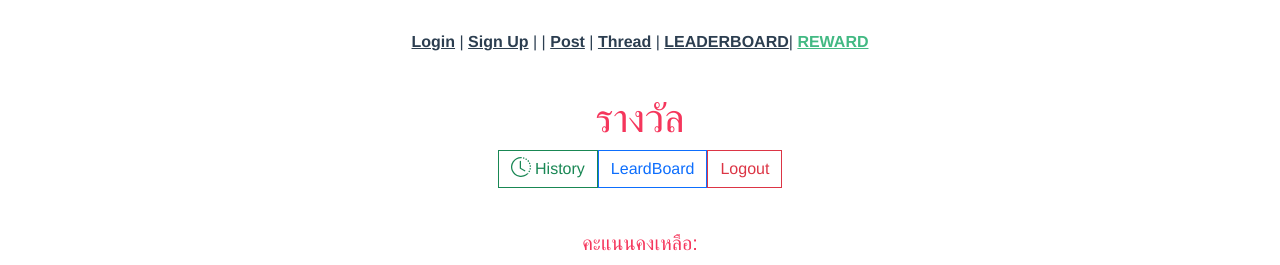
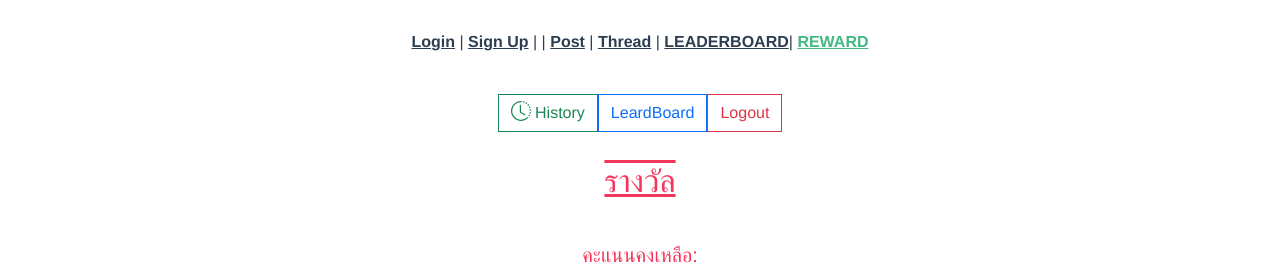
Before and after one commit to pp-chjz/webtech-project, a Vue app: page /reward in a window 1280 px wide. Shown: the top 265 px of the page. Built offline with nearby package versions, Linux system fonts and the light colour scheme; no server answers; what vue-swal, vuesax would draw is missing.

Commit message:
edit css rewardCreate

```diff
--- a/src/components/RewardCreateForm.vue
+++ b/src/components/RewardCreateForm.vue
@@ -1,16 +1,15 @@
 <template>
   <div class="frame-re">
 
-    <div>
-        <h1 id="h2-re">รางวัล</h1>
-    </div>
-
-    <div>
     <b-button @click="goHistory()" squared variant="outline-success">
         <b-icon icon="clock-history" aria-hidden="true"></b-icon>
       History</b-button>
     <b-button @click="goLeaderBoard()" squared variant="outline-primary">LeardBoard</b-button>
     <b-button @click="logout()" squared variant="outline-danger">Logout</b-button>
+
+    <h2>รางวัล</h2>
+
+    <div>
       <div id="bt-inline">
           <b-button v-if="isAuthen()" v-b-toggle.sidebar-1 class="button is-danger">
           <b-icon icon="plus-circle"
@@ -63,6 +62,7 @@
           <button @click="addReward" class="button is-danger" id="size-button">เพิ่ม</button>
 
       </b-sidebar>
+
     </div>
 
   </div>
@@ -143,16 +143,6 @@ export default {
   margin-top: 10px;
 }
 
-h1, h3 {
-  color: #f5365c
-}
-
-h3 {
-  margin-left: 100px;
-  text-align: left;
-  margin-top: 15px;
-}
-
 #color-label {
   font-size: 20px;
   margin-top: 15px;
@@ -163,4 +153,10 @@ h3 {
   font-size: 19px;
   margin-top: 20px;
 }
+
+h2 {
+  margin-top: 30px;
+  color: #f5365c;
+  text-decoration-line: underline overline;
+}
 </style>
```
Lines whose indentation alone changed are shown as unchanged.
